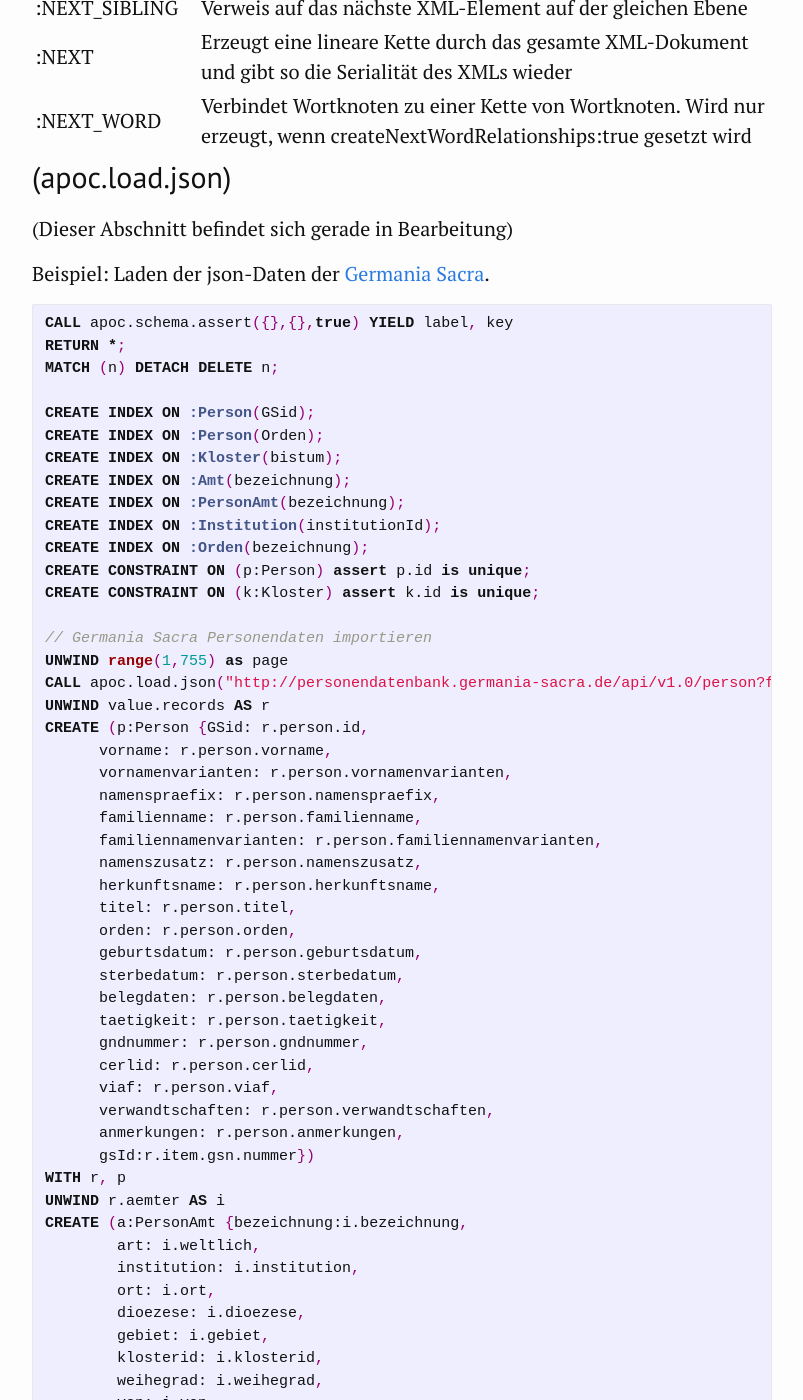
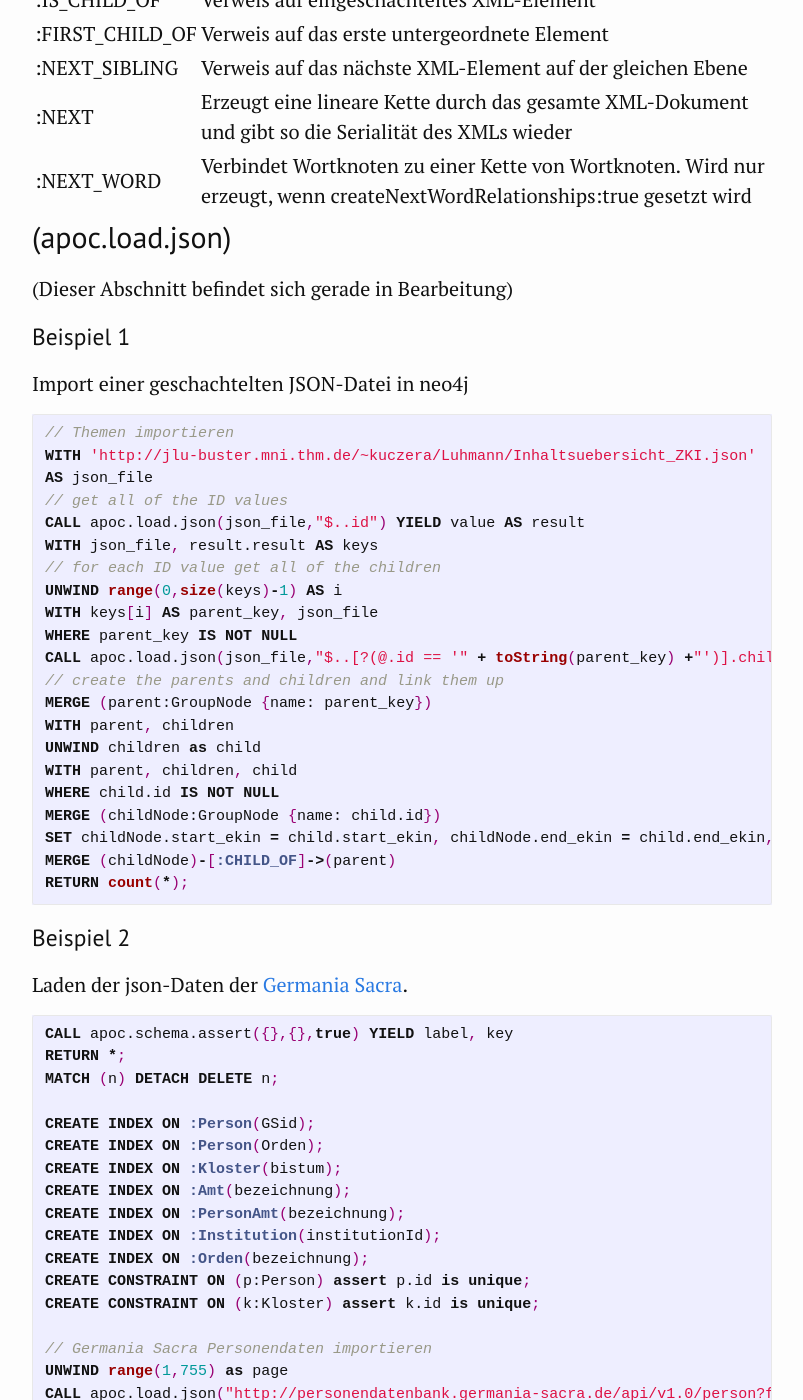
Before and after one commit to kuczera/Graphentechnologien, a Jekyll site: the page built from docs/95_Anhang.md, in a window 1280 px wide and 1400 px high, scrolled down 15768 px. Shown: the whole window, without its empty margins (238-1041 px from the left). Built offline with Jekyll 4.4.1, drawn with Linux system fonts in a browser that asks for light colours.

Commit message:
Update 95_Anhang.md

```diff
--- a/docs/95_Anhang.md
+++ b/docs/95_Anhang.md
@@ -542,7 +542,40 @@ return node;
 
 (Dieser Abschnitt befindet sich gerade in Bearbeitung)
 
-Beispiel: Laden der json-Daten der [Germania Sacra](https://adw-goe.de/forschung/forschungsprojekte-akademienprogramm/germania-sacra/klosterdatenbank/linked-data/).
+### Beispiel 1
+
+Import einer geschachtelten JSON-Datei in neo4j
+
+~~~cypher
+// Themen importieren
+WITH 'http://jlu-buster.mni.thm.de/~kuczera/Luhmann/Inhaltsuebersicht_ZKI.json'
+AS json_file
+// get all of the ID values
+CALL apoc.load.json(json_file,"$..id") YIELD value AS result
+WITH json_file, result.result AS keys
+// for each ID value get all of the children
+UNWIND range(0,size(keys)-1) AS i
+WITH keys[i] AS parent_key, json_file
+WHERE parent_key IS NOT NULL
+CALL apoc.load.json(json_file,"$..[?(@.id == '" + toString(parent_key) +"')].children[*]") YIELD value AS children
+// create the parents and children and link them up
+MERGE (parent:GroupNode {name: parent_key})
+WITH parent, children
+UNWIND children as child
+WITH parent, children, child
+WHERE child.id IS NOT NULL
+MERGE (childNode:GroupNode {name: child.id})
+SET childNode.start_ekin = child.start_ekin, childNode.end_ekin = child.end_ekin, childNode.title = child.title
+MERGE (childNode)-[:CHILD_OF]->(parent)
+RETURN count(*);
+~~~
+
+
+
+
+### Beispiel 2
+
+Laden der json-Daten der [Germania Sacra](https://adw-goe.de/forschung/forschungsprojekte-akademienprogramm/germania-sacra/klosterdatenbank/linked-data/).
 
 ~~~cypher
 CALL apoc.schema.assert({},{},true) YIELD label, key
```
